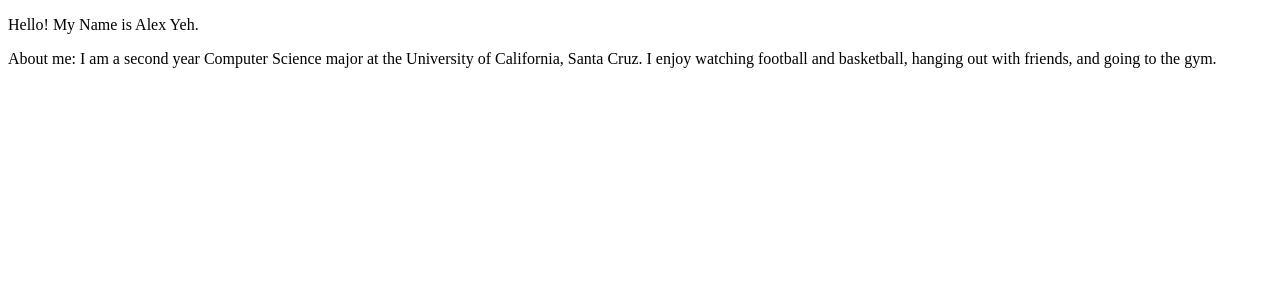
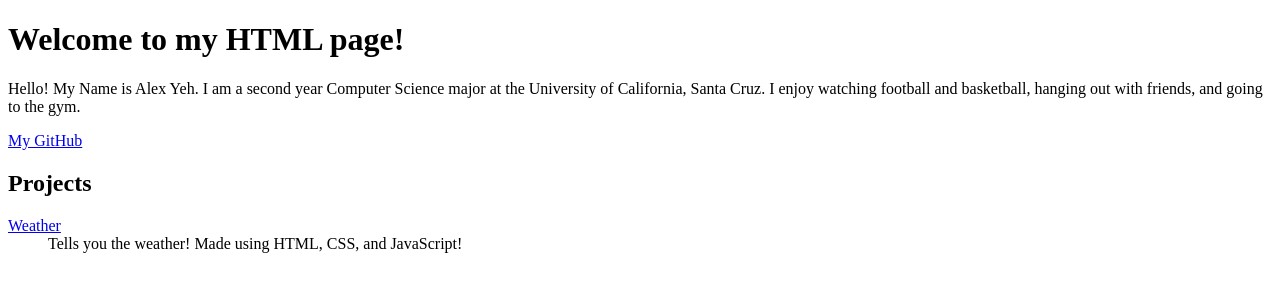
Before and after one commit to alexyehhh/website, a plain HTML site: page index.html in a window 1280 px wide. Drawn offline with Linux system fonts and the light colour scheme.

Commit message:
Created website skeleton

```diff
--- a/index.html
+++ b/index.html
@@ -1,10 +1,17 @@
-<!doctype html>
+<!DOCTYPE html>
 <html>
-<head>
-<title>My Personal Website</title>
-</head>
-<body>
-<p>Hello! My Name is Alex Yeh.</p>
-<p>About me: I am a second year Computer Science major at the University of California, Santa Cruz. I enjoy watching football and basketball, hanging out with friends, and going to the gym.</p>
-</body>
+    <head>
+        <title>Our Funky HTML Page</title>
+        <meta name="description" content="Our first page">
+    </head>
+    <body>
+        <h1>Welcome to my HTML page!</h1>
+        <p>Hello! My Name is Alex Yeh. I am a second year Computer Science major at the University of California, Santa Cruz. I enjoy watching football and basketball, hanging out with friends, and going to the gym.</p>
+        <a href = "https://github.com/alexyehhh">My GitHub</a>
+        <h2>Projects</h2>
+        <dl>
+            <dt><a href = "https://github.com/alexyehhh">Weather</a></dt>
+            <dd>Tells you the weather! Made using HTML, CSS, and JavaScript!</dd>
+        </dl>
+    </body>
 </html>
```
